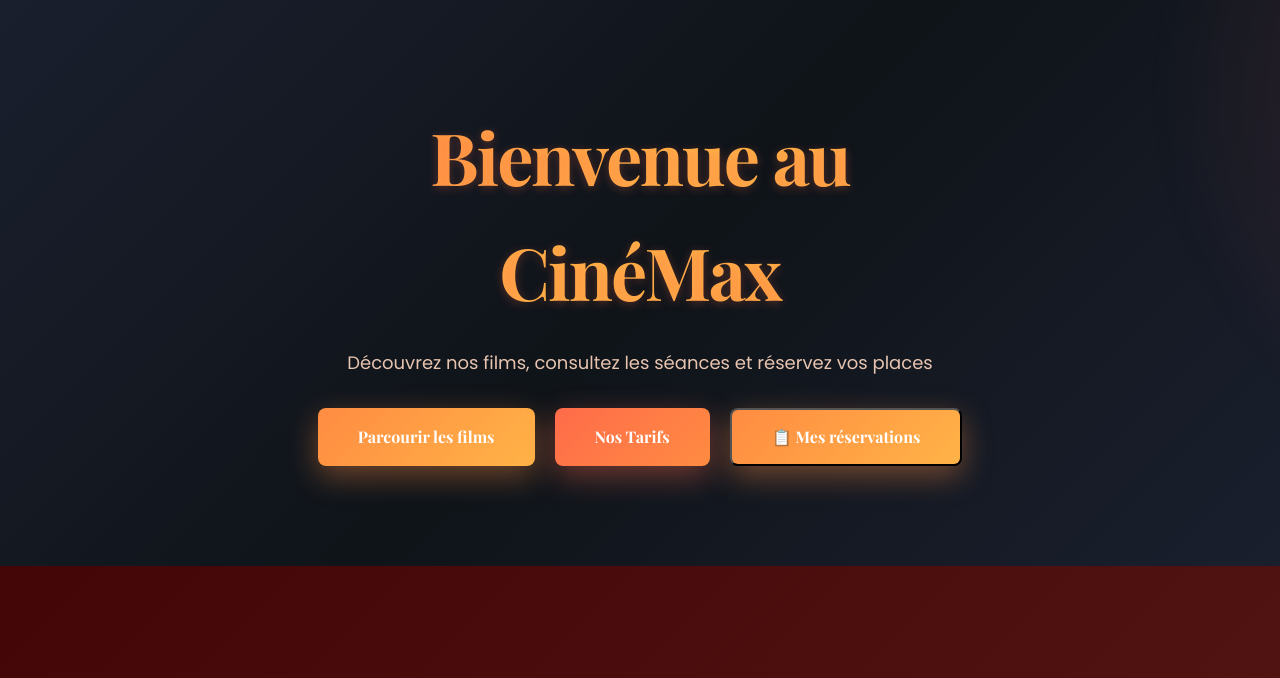
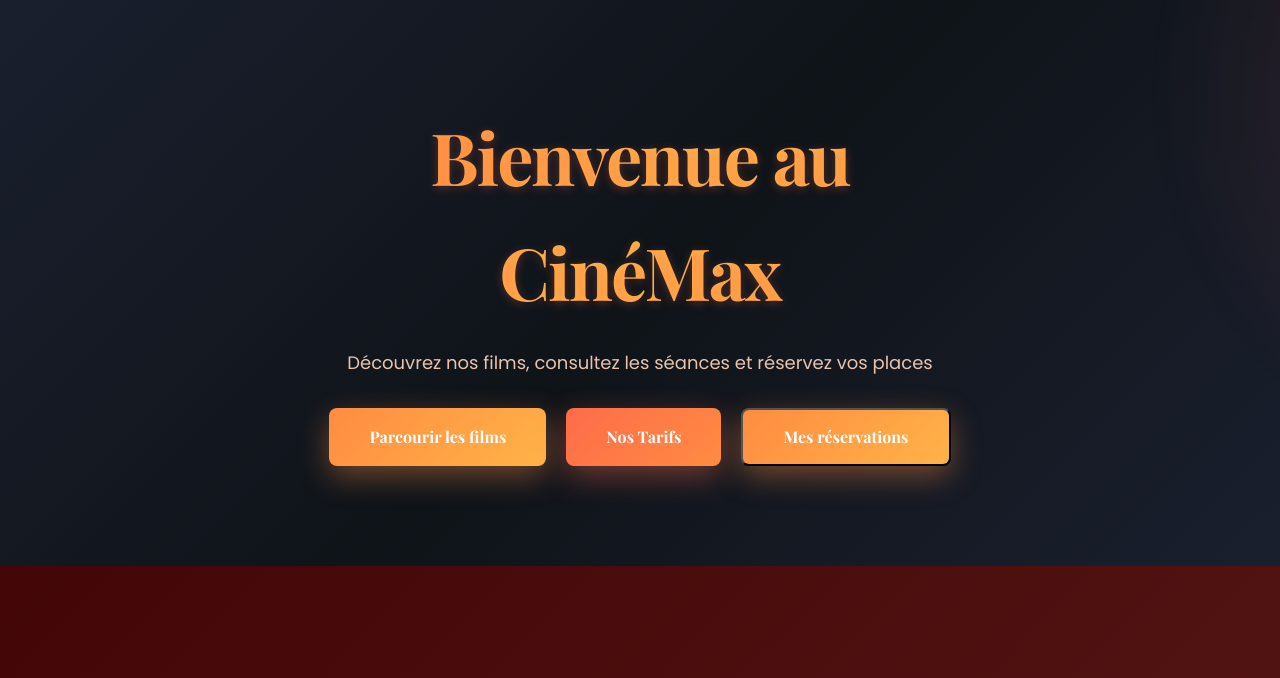
Before and after one commit to Synthia0401/informatique, a Flask app: page / in a window 1280 px wide. Shown: the part 79-757 px from the top of the page. Run offline with Flask 3, Linux system fonts and the light colour scheme.

Commit message:
Remove emoji from "Mes réservations" button
🤖 Generated with Claude Code

Co-Authored-By: Claude <noreply@anthropic.com>

```diff
--- a/frontend/templates/index.html
+++ b/frontend/templates/index.html
@@ -49,7 +49,7 @@
             <div class="hero-buttons">
                 <a href="#movies" class="cta-button">Parcourir les films</a>
                 <a href="#prices" class="cta-button cta-secondary">Nos Tarifs</a>
-                <button id="my-bookings-btn-hero" class="cta-button my-bookings-hero hidden">📋 Mes réservations</button>
+                <button id="my-bookings-btn-hero" class="cta-button my-bookings-hero hidden">Mes réservations</button>
             </div>
         </div>
         <div class="hero-background"></div>
```
